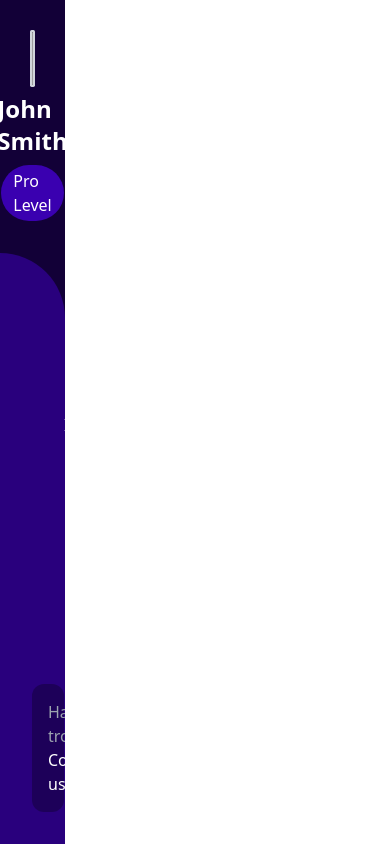
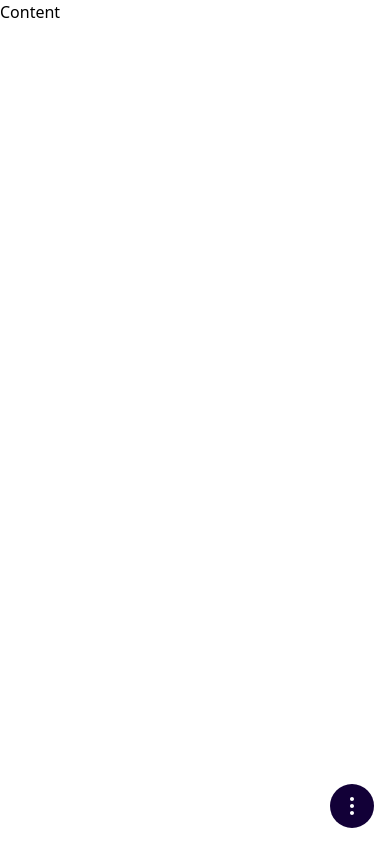
Before and after one commit to pmpeloc/dashboard-template, a React (Vite) app: page / in a window 390 px wide. Built offline with nearby package versions, Linux system fonts and the light colour scheme; grey boxes are pictures that could not be loaded.

Commit message:
feat: Sidebar responsive agregado

```diff
--- a/src/App.jsx
+++ b/src/App.jsx
@@ -2,8 +2,9 @@ import { Sidebar } from './components/Sidebar';
 
 function App() {
   return (
-    <div className='grid grid-cols-6 min-h-screen'>
+    <div className='grid lg:grid-cols-4 xl:grid-cols-6 min-h-screen'>
       <Sidebar />
+      <div className='lg:col-span-3 xl:col-span-5'>Content</div>
     </div>
   );
 }
--- a/src/components/Sidebar.jsx
+++ b/src/components/Sidebar.jsx
@@ -1,16 +1,24 @@
-import React from 'react';
+import React, { useState } from 'react';
 
 // Icons
 import {
+  RiCloseFill,
   RiFileCopyLine,
   RiHome3Line,
+  RiMore2Fill,
   RiPieChartLine,
   RiWalletLine,
 } from 'react-icons/ri';
 
 export const Sidebar = () => {
+  const [showMenu, setShowMenu] = useState(false);
+
   return (
-    <div className='bg-primary-900 h-full'>
+    <>
+      <div
+        className={`bg-primary-900 h-full fixed lg:static w-[80%] md:w-[40%] lg:w-full transition-all duration-300 ${
+          showMenu ? 'left-0' : '-left-full'
+        }`}>
         {/* Profile */}
         <div className='flex flex-col items-center justify-center p-8 gap-2 h-[30vh]'>
           <img
@@ -53,5 +61,12 @@ export const Sidebar = () => {
           </div>
         </div>
       </div>
+      {/* Button movile */}
+      <button
+        className='lg:hidden fixed right-4 bottom-4 text-2xl bg-primary-900 p-2.5 rounded-full text-white'
+        onClick={() => setShowMenu(!showMenu)}>
+        {showMenu ? <RiCloseFill /> : <RiMore2Fill />}
+      </button>
+    </>
   );
 };
```
Lines whose indentation alone changed are shown as unchanged.
